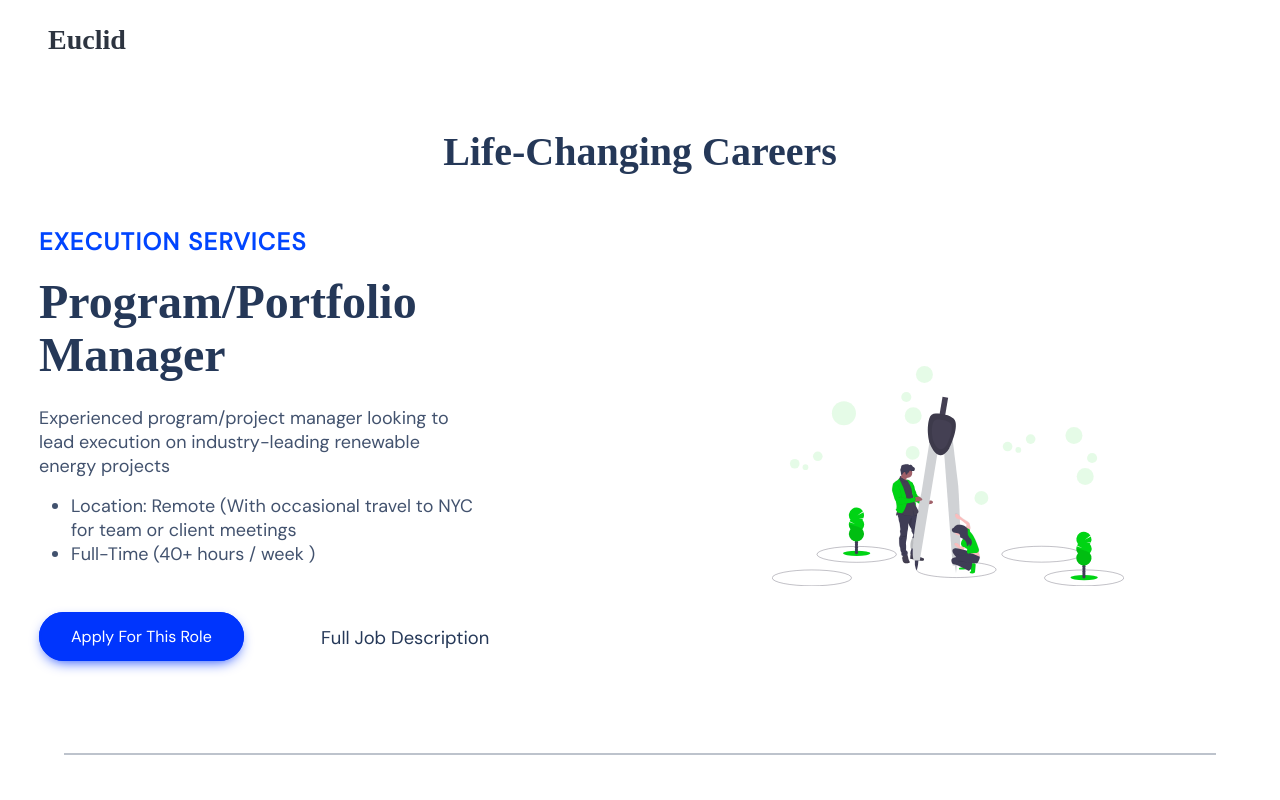
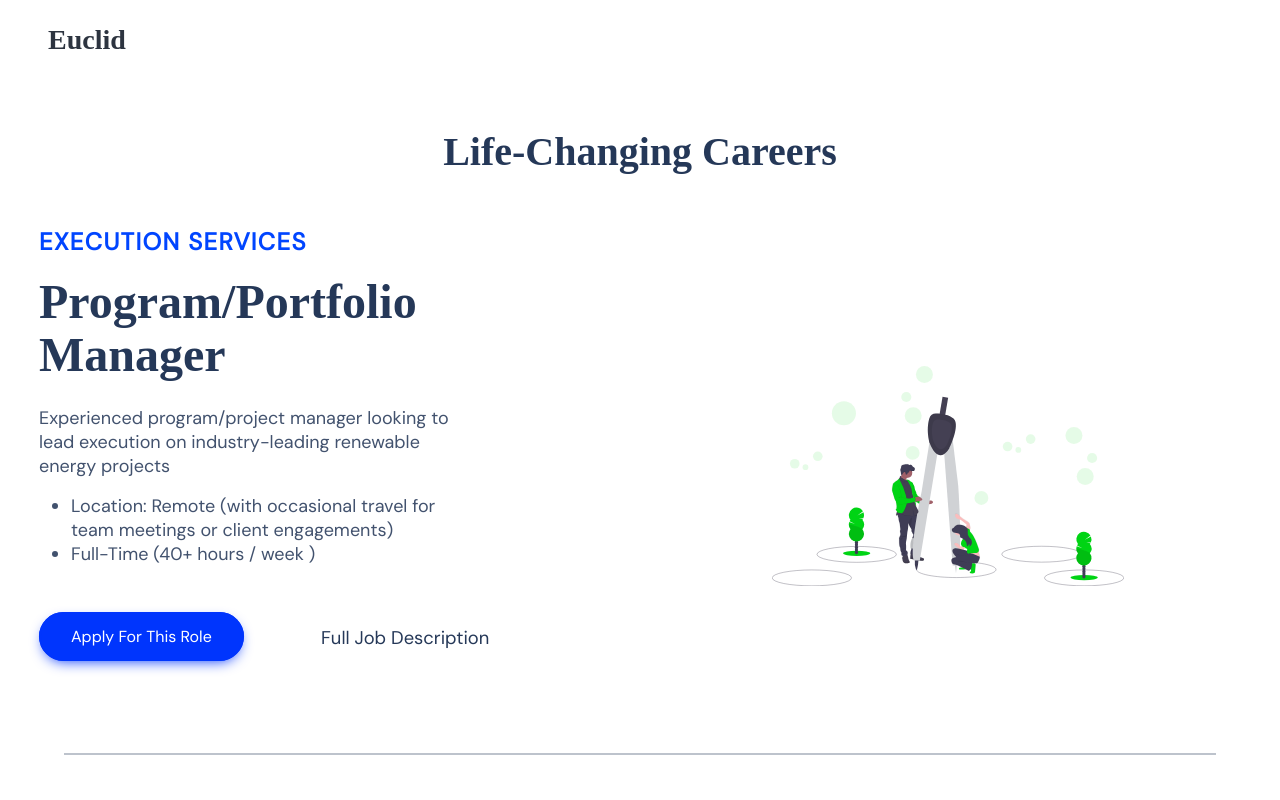
Before and after one commit to Yaak0v/landing_page_refresh, a React (Create React App) app: page /careers in a window 1280 px wide. Shown: the top 800 px of the page. Built offline with nearby package versions, Linux system fonts and the light colour scheme; a web font is replaced by a local one.

Commit message:
updated wording careers page

```diff
--- a/src/components/CareersSections/data.js
+++ b/src/components/CareersSections/data.js
@@ -69,7 +69,7 @@ export const careersData1 = {
   JDSection8:
     "We welcome candidates of all races, creeds, genders, and sexuality to apply.",
   JDHeadline: [
-    "Location: Remote (With occasional travel to NYC for team or client meetings",
+    "Location: Remote (with occasional travel for team meetings or client engagements)",
     "Part-Time (3-5 hours / week )",
   ],
 };
@@ -84,7 +84,7 @@ export const careersData2 = {
   JDHighLevel:
     "Experienced program/project manager looking to lead execution on industry-leading renewable energy projects",
   JDLocation:
-    "Location: Remote (With occasional travel to NYC for team or client meetings",
+    "Location: Remote (with occasional travel for team meetings or client engagements)",
   JDCommitment: "Full-Time (40+ hours / week )",
   SectionOnebuttonLabel: "Full Job Description",
   SectionOneimgStart: false,
@@ -152,7 +152,7 @@ export const careersData2 = {
   JDSection8:
     "We welcome candidates of all races, creeds, genders, and sexuality to apply.",
   JDHeadline: [
-    "Location: Remote (With occasional travel to NYC for team or client meetings",
+    "Location: Remote (with occasional travel for team meetings or client engagements)",
     "Part-Time (3-5 hours / week )",
   ],
 };
@@ -167,7 +167,7 @@ export const careersData3 = {
   JDHighLevel:
     "Ambitious, early-career opportunity to drive execution on a variety of renewable energy projects",
   JDLocation:
-    "Location: Remote (With occasional travel to NYC for team or client meetings",
+    "Location: Remote (with occasional travel for team meetings or client engagements)",
   JDCommitment: "Full-Time (40+ hours / week )",
   SectionOnebuttonLabel: "Full Job Description",
   SectionOneimgStart: false,
```
